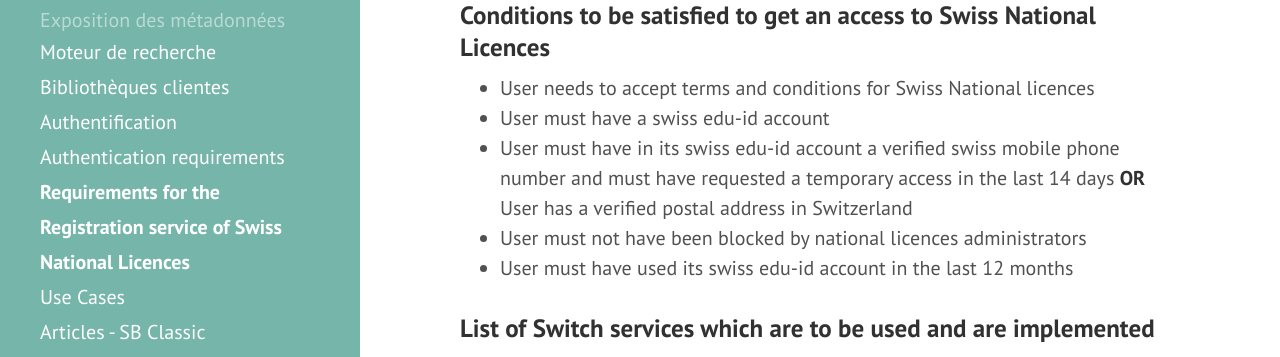
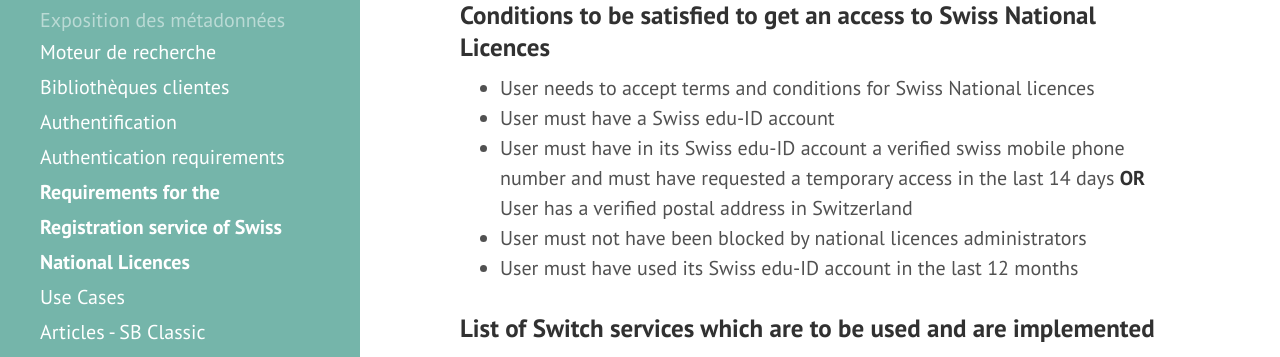
Before and after one commit to swissbib/metadataNationalLicencesDocumentation, a Jekyll site: the page built from pages/output/03cauthentication-requirements-registration-service.md, in a window 1280 px wide and 900 px high, scrolled down 1139 px. Shown: the part 155-512 px from the top of the window. Built offline with Jekyll 4.4.1, drawn with Linux system fonts in a browser that asks for light colours; some of the changed text lies outside the part shown.

Commit message:
fix typos

```diff
--- a/pages/output/03cauthentication-requirements-registration-service.md
+++ b/pages/output/03cauthentication-requirements-registration-service.md
@@ -6,9 +6,9 @@ title: Requirements for the Registration service of Swiss National Licences
 
 ## Context
 
-For the [Swiss National Licences](http://www.swissuniversities.ch/fileadmin/swissuniversities/Dokumente/DE/UH/SUK_P-2/Abstract_Nationallizenzen.pdf), private users are allowed to access protected online content, if they live in Switzerland. Interested persons will need to [create a Swiss Edu-Id](https://eduid.ch/web/registration/1/) account and fulfill some special conditions.
+For the [Swiss National Licences](http://www.swissuniversities.ch/fileadmin/swissuniversities/Dokumente/DE/UH/SUK_P-2/Abstract_Nationallizenzen.pdf), private users are allowed to access protected online content, if they live in Switzerland. Interested persons will need to [create a Swiss edu-ID](https://eduid.ch/web/registration/1/) account and fulfill some special conditions.
 
-The Swiss Edu-Id framework is developed by [Switch](http://www.switch.ch/). It is a Single-Sign-On [Shibboleth based](https://en.wikipedia.org/wiki/Shibboleth_%28Internet2%29) platform. The main authentication features (user management, passwords, verified mobile phone number, verified post address) are dealt with by Switch. As some of the requirements are specific to National Licences, they need to be added to the swissbib platform.
+The Swiss edu-ID framework is developed by [Switch](http://www.switch.ch/). It is a Single-Sign-On [Shibboleth based](https://en.wikipedia.org/wiki/Shibboleth_%28Internet2%29) platform. The main authentication features (user management, passwords, verified mobile phone number, verified post address) are dealt with by Switch. As some of the requirements are specific to National Licences, they need to be added to the swissbib platform.
 
 The estimated number of potential users is 1000.
 
@@ -37,10 +37,10 @@ The technical stack is
 ### Conditions to be satisfied to get an access to Swiss National Licences
 
  * User needs to accept terms and conditions for Swiss National licences
- * User must have a swiss edu-id account
- * User must have in its swiss edu-id account a verified swiss mobile phone number and must have requested a temporary access in the last 14 days **OR** User has a verified postal address in Switzerland
+ * User must have a Swiss edu-ID account
+ * User must have in its Swiss edu-ID account a verified swiss mobile phone number and must have requested a temporary access in the last 14 days **OR** User has a verified postal address in Switzerland
  * User must not have been blocked by national licences administrators
- * User must have used its swiss edu-id account in the last 12 months
+ * User must have used its Swiss edu-ID account in the last 12 months
 
 
 
@@ -73,7 +73,7 @@ The user then clicks on a link to register for an access as a swiss resident. Th
 
 <https://eduid.ch/web/registration/1/?return=https%3A%2F%2Fwww.swissbib.ch%2FMyResearch%2FNationalLicences&forcereturn=yes&view=c920a46e>
 
-This link is a normal swiss edu id registration but
+This link is a normal Swiss edu-ID registration but
 
  * at the end the user is redirected to the national licences options in swissbib user account
  * the registration form is customized to always display the required fields for national licences ([Documentation](https://forge.switch.ch/projects/edu-id/wiki/Swiss_edu-ID_Registration_Form_Parameters) about this customization.)
@@ -88,16 +88,16 @@ Remarks :
 ---
 
 
-### 1.2. Swiss Edu Id Registration step 1
+### 1.2. Swiss edu-ID Registration step 1
 
-The user creates a Swiss Edu Id account.
+The user creates a Swiss edu-ID account.
 
 ![eduid step 1]({{ site.github.url }}/public/images/edu-id-step1.png)
 
 ---
 
 
-### 1.3. Swiss Edu Id Registration step 2
+### 1.3. Swiss edu-ID Registration step 2
 
 * Here any addresses (also foreign addresses) and phone numbers (also foreign numbers) can be registered.
 * The process of validating the phone number and the postal addresses can be triggered here
@@ -175,7 +176,7 @@ Develop a web interface that allows National Licences administrators (2-3 people
 
 * once a week, for each National Licence compliant user, update the attributes (last activity date, postal address, country of residence, ...) from Swiss edu-ID (using Switch [Shibboleth Back-Channel](https://wiki.shibboleth.net/confluence/display/IDP30/SecurityAndNetworking#SecurityAndNetworking-Back-ChannelSupport)).
 * If the last activity date is more than one year ago, send an email to the user with a link to extend its account (with some time). To extend its account, the user needs to log in, therefore the system can update the attributes if needed. Otherwise, unset the `national-licence-compliant` flag.
-* If the post address has been updated (either it is not verified any more or it is in a foreign country), update the flag `national-licence-compliant` accordingly in Swiss Edu-Id.
+* If the post address has been updated (either it is not verified any more or it is in a foreign country), update the flag `national-licence-compliant` accordingly in Swiss edu-ID.
 
 ---
 
@@ -208,7 +209,7 @@ The user lands on the publisher's platform. As he is not authenticated, he can n
 
 ### 3.3. Log in via Swiss edu ID - choose federation and IDP
 
-User needs to choose its own institution. For swiss private users, it will be swiss edu-id.
+User needs to choose its own institution. For swiss private users, it will be Swiss edu-ID.
 
 ![login federation]({{ site.github.url }}/public/images/login-federation-cambridge.png)
 
@@ -216,9 +217,9 @@ User needs to choose its own institution. For swiss private users, it will be sw
 
 ### 3.4. Log in
 
-User gives its swiss edu-id credentials.
+User gives its Swiss edu-ID credentials.
 
-![login swiss edu-id]({{ site.github.url }}/public/images/login-eduid.png)
+![login Swiss edu-ID]({{ site.github.url }}/public/images/login-eduid.png)
 
 ---
 
```
Also changed, not shown: other parts of pages/output/03cauthentication-requirements-registration-service.md (+5 -4 lines).
